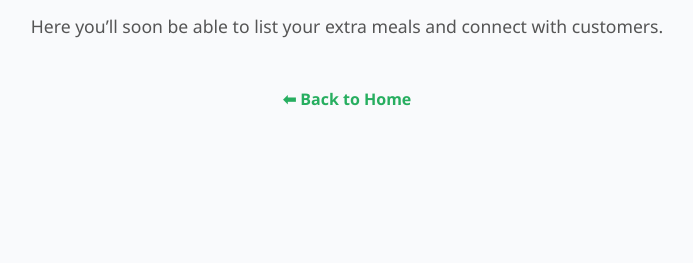
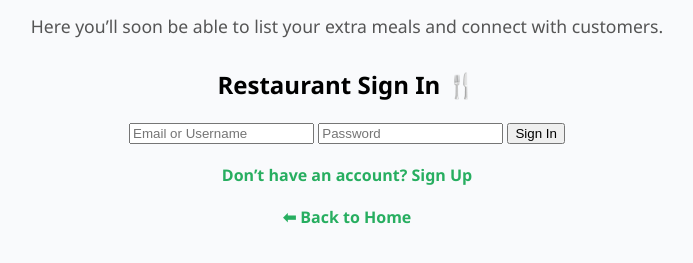
Before and after one commit to MatthewPark466/Savr, a plain HTML site: page restaurant.html in a window 1280 px wide. Shown: the part 143-406 px from the top of the page, without its empty margins (293-986 px from the left). Drawn offline with Linux system fonts and the light colour scheme.

Commit message:
restaurant login

```diff
--- a/restaurant.html
+++ b/restaurant.html
@@ -28,6 +28,14 @@
 <body>
   <h1>Welcome, Restaurant 🍽️</h1>
   <p>Here you’ll soon be able to list your extra meals and connect with customers.</p>
+  <h2>Restaurant Sign In 🍴</h2>
+  <form action="login" method="POST">
+    <input type="text" placeholder="Email or Username" name="identifier" required>
+    <input type="password" placeholder="Password" name="password" required>
+    <input type="hidden" name="role" value="restaurant">
+    <button type="submit">Sign In</button>
+  </form>
+  <a href="signup.html">Don’t have an account? Sign Up</a><br>
   <a href="index.html">⬅ Back to Home</a>
 </body>
 </html>
```
Also changed, not shown: customer.html (+2 -1 lines), firebase.js (+5 -5 lines), restaurant_dashboard.html (added).
